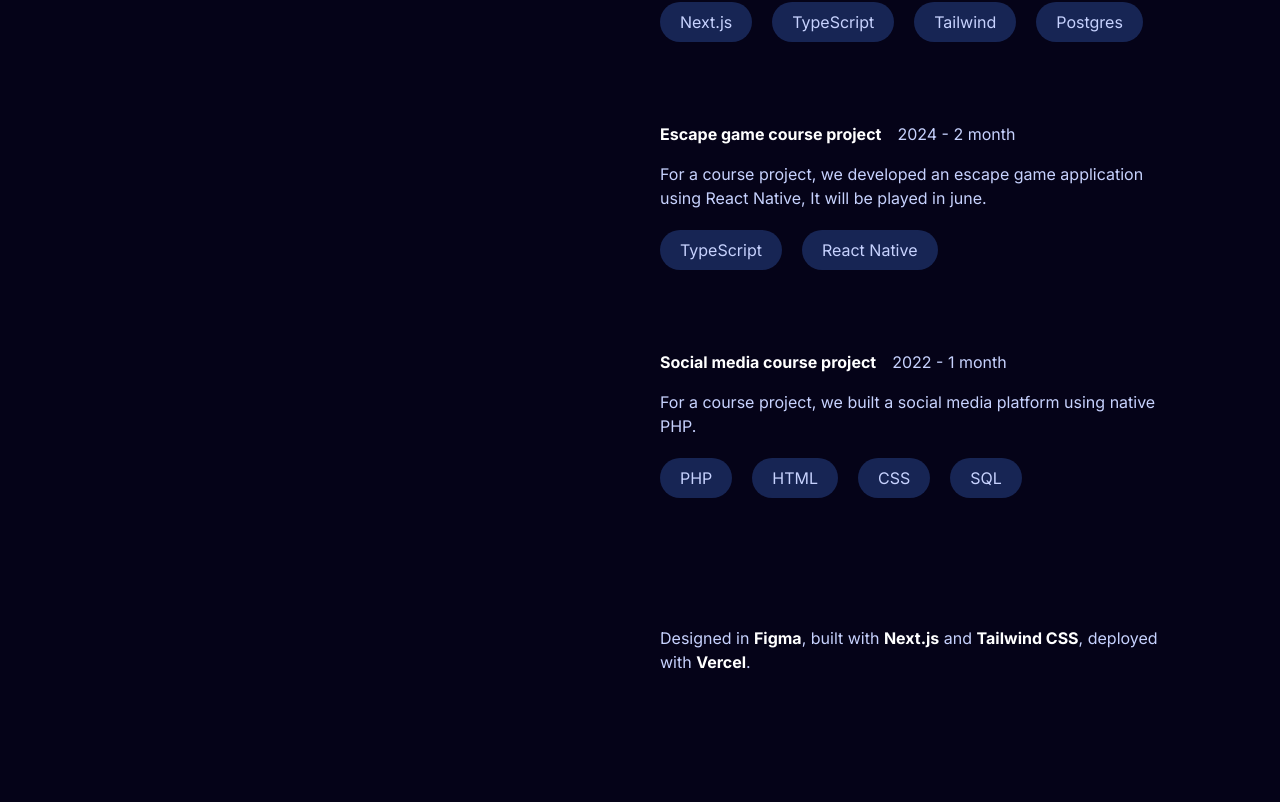
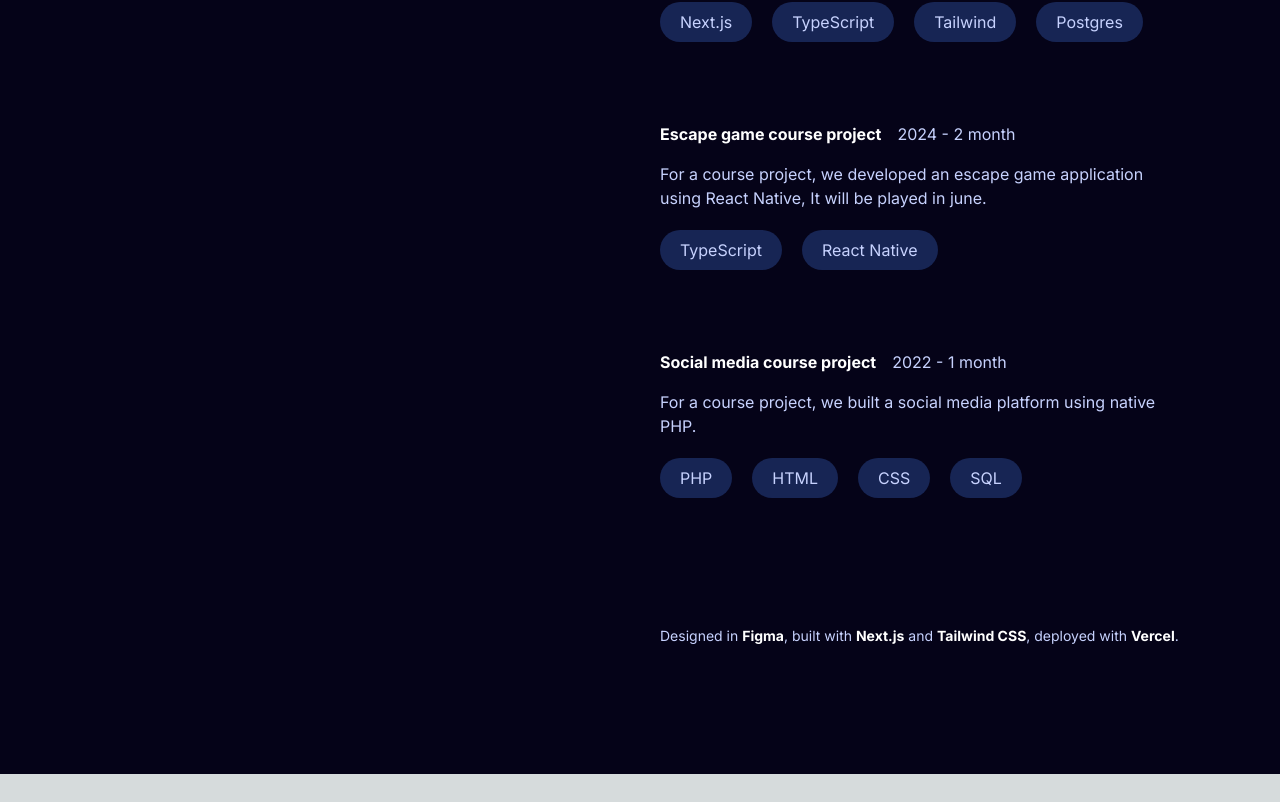
Before and after one commit to joachimageron/site-portfolio, a Next.js app: page / in a window 1280 px wide. Shown: the part 2450-3252 px from the top of the page. After the commit the page ends 3224 px from the top, so only its background shows below. Built offline with nearby package versions, Linux system fonts and the light colour scheme.

Commit message:
fix footer font size

```diff
--- a/app/page.tsx
+++ b/app/page.tsx
@@ -316,7 +316,7 @@ export default function Home() {
                   </div>
                </section>
                <footer className={'mt-14 lg:my-32'}>
-                  <p>
+                  <p className={'text-sm'}>
                      Designed in <span className={'text-white font-bold'}>Figma</span>,
                      built with <span className={'text-white font-bold'}>Next.js</span> and <span
                      className={'text-white font-bold'}>Tailwind CSS</span>,
```
